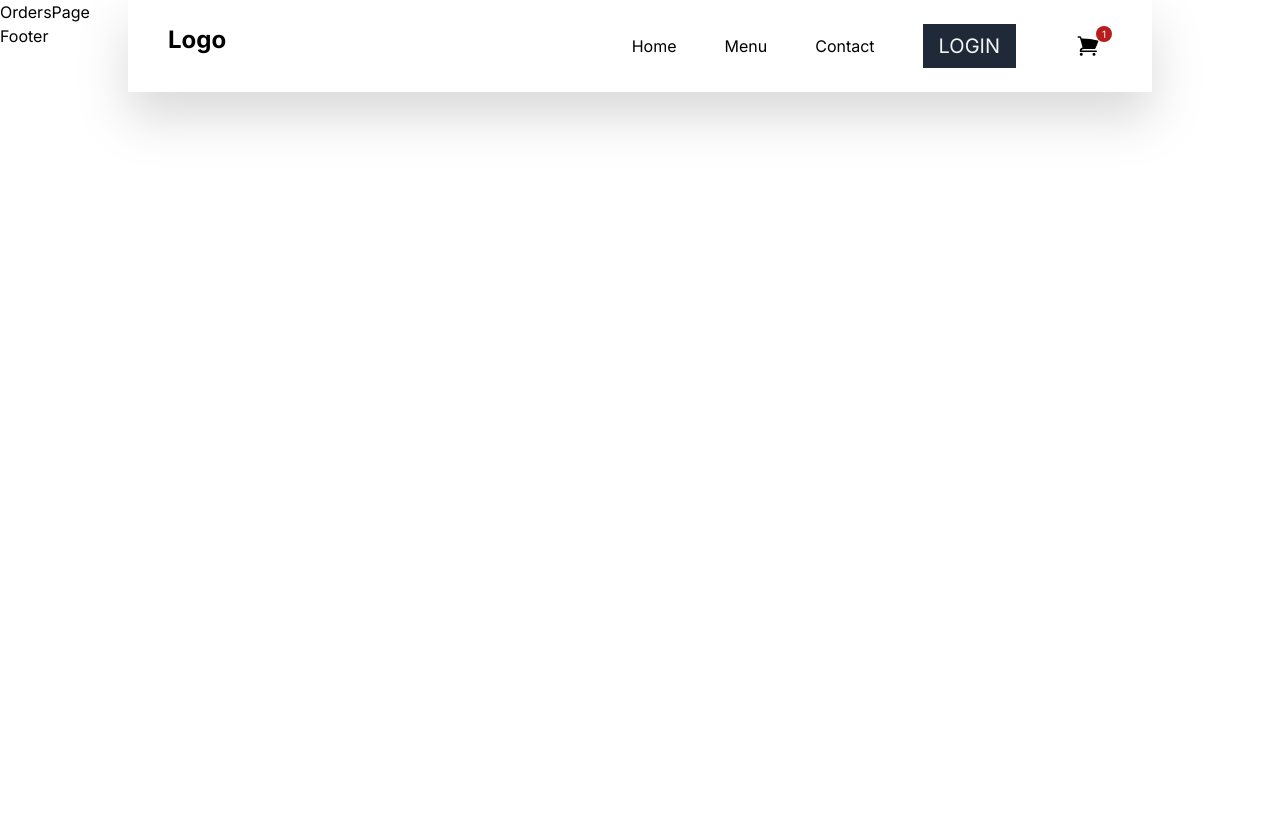
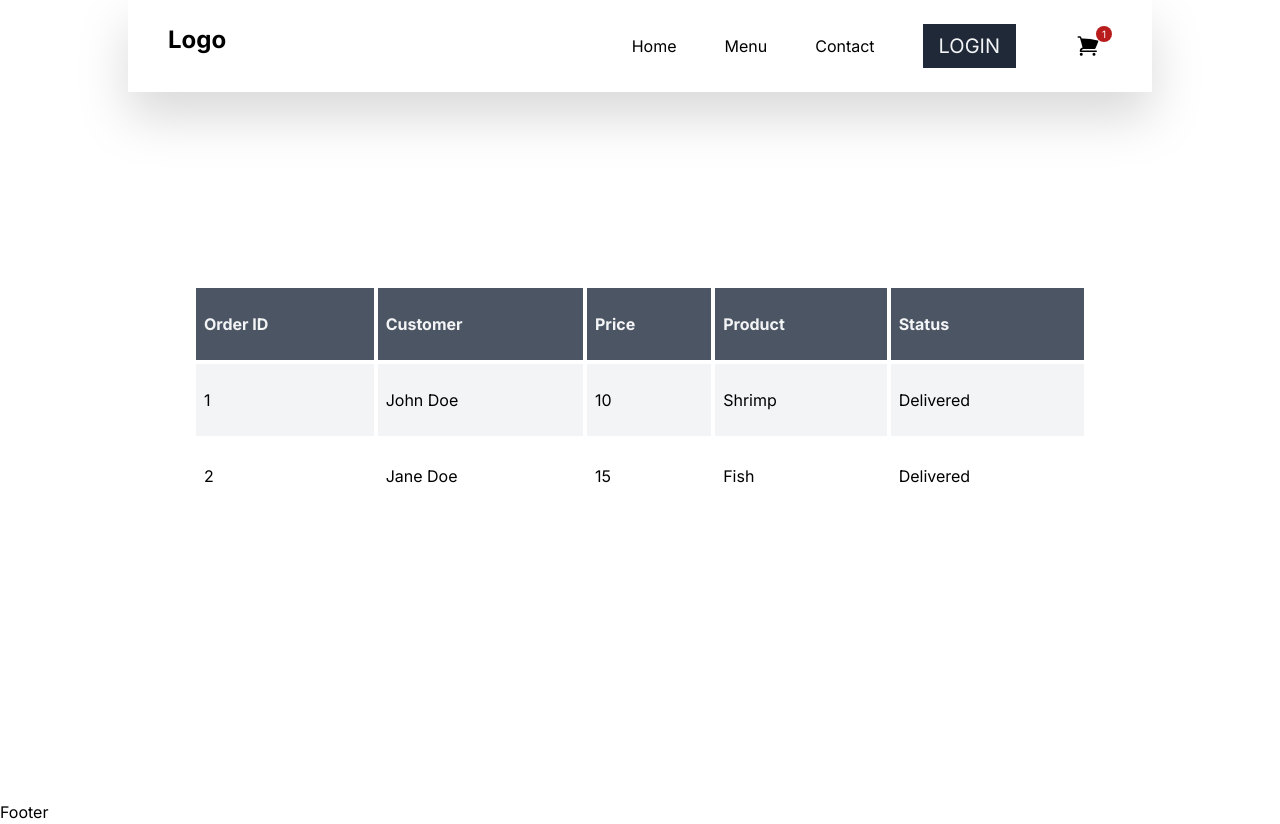
Before and after one commit to jesusfb/food-ordering-app-nextjs-prisma, a Next.js app: page /orders in a window 1280 px wide. Before the commit the page ends 800 px from the top, so only its background shows below. Built offline with nearby package versions, Linux system fonts and the light colour scheme.

Commit message:
orders page added

```diff
--- a/src/app/orders/page.tsx
+++ b/src/app/orders/page.tsx
@@ -1,9 +1,58 @@
 import React from 'react';
 
 const  OrdersPage = () => {
+
+    type Order = {
+        id: number;
+        customer: string;
+        price: number;
+        product: string;
+        status: string;
+    }[]
+
+    const orders: Order = [
+        {
+            id: 1,
+            customer: "John Doe",
+            price: 10.00,
+            product: "Shrimp",
+            status: "Delivered"
+        },
+        {
+            id: 2,
+            customer: "Jane Doe",
+            price: 15.00,
+            product: "Fish",
+            status: "Delivered"
+        }
+    ]
+
     return (
-        <div>
-            OrdersPage
+        <div className="flex min-h-screen justify-center items-center">
+            <div className="w-full md:w-[90%] lg:w-[80%] xl:w-[70%]">
+                <table className="w-full border-separate border-spacing-1">
+                    <thead className="bg-gray-600 text-gray-100">
+                        <tr className="text-left">
+                            <th className="hidden md:block py-6 px-2">Order ID</th>
+                            <th className="py-6 px-2">Customer</th>
+                            <th className="py-6 px-2">Price</th>
+                            <th className="hidden md:block py-6 px-2">Product</th>
+                            <th className="py-6 px-2">Status</th>
+                        </tr>
+                    </thead>
+                    <tbody>
+                        {orders.map((order, index) => (
+                            <tr key={index} className="text-left odd:bg-gray-100">
+                                <td className="hidden md:block py-6 px-2">{order.id}</td>
+                                <td className="py-6 px-2">{order.customer}</td>
+                                <td className="py-6 px-2">{order.price}</td>
+                                <td className="hidden md:block py-6 px-2">{order.product}</td>
+                                <td className="py-6 px-2">{order.status}</td>
+                            </tr>
+                        ))}
+                    </tbody>
+                </table>
+            </div>
         </div>
     );
 };
--- a/src/components/ProductDetails.tsx
+++ b/src/components/ProductDetails.tsx
@@ -86,7 +86,7 @@ const ProductDetails = () => {
             </div>
             <hr className="pt-2"/>
             <p className="text-xl font-semibold pb-2 w-full">Total price: ${totalPrice.toFixed(2)}</p>
-            <div className="w-full">
+            <div className="w-full pb-4 md:pb-0">
                 <button className="w-full bg-gray-800 text-gray-100 text-xl font-bold px-4 py-2 uppercase hover:bg-gray-700 duration-300">Add to Cart</button>
             </div>
         </div>
```
